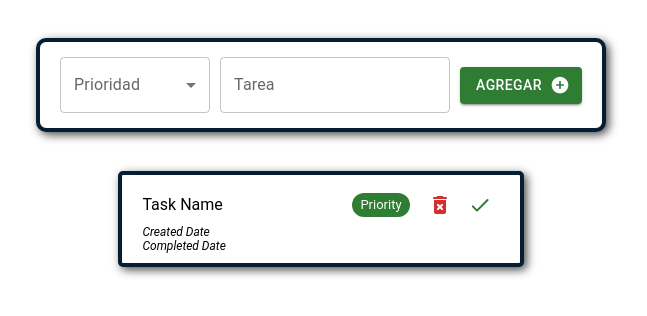
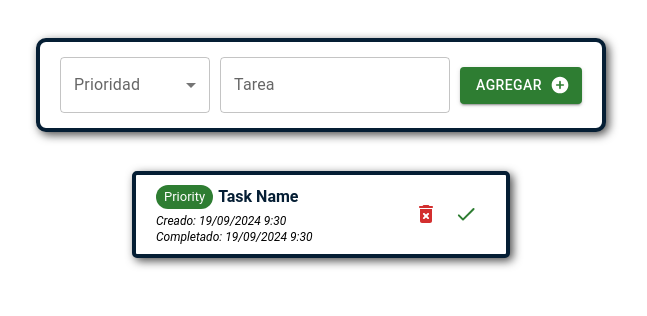
Before and after one commit to Santillan-Reyna-Ariel-Angel/to-do-list-as, a React (Vite) app: page / in a window 1280 px wide. Shown: the top 316 px of the page, without its empty margins (319-966 px from the left). Built offline with nearby package versions, Linux system fonts and the light colour scheme.

Commit message:
05 TaskCard template v2

```diff
--- a/src/components/TaskCard/TaskCard.jsx
+++ b/src/components/TaskCard/TaskCard.jsx
@@ -3,7 +3,6 @@ import {
   BodyContainer,
   TaskNameStyle,
   ActionsStyle,
-  PriorityStyle,
   CreatedStyle,
   CompletedStyle,
 } from './TaskCardStyles';
@@ -12,23 +11,26 @@ import DeleteForeverRoundedIcon from '@mui/icons-material/DeleteForeverRounded';
 import CheckRoundedIcon from '@mui/icons-material/CheckRounded';
 
 export const TaskCard = () => {
+  let date = '19/09/2024 9:30';
   return (
     <>
       <Background>
         <BodyContainer>
           <TaskNameStyle>
-            <p className="extraStyles">Task Name</p>
+            <>
+              <Chip
+                label="Priority"
+                variant="filled"
+                color="success"
+                size="small"
+                sx={{
+                  marginRight: '5px',
+                }}
+              />
+              <span className="extraStyles">Task Name</span>
+            </>
           </TaskNameStyle>
 
-          <PriorityStyle>
-            <Chip
-              className="extraStyles"
-              label="Priority"
-              variant="filled"
-              color="success"
-              size="small"
-            />
-          </PriorityStyle>
           <ActionsStyle>
             <div className="extraStyles">
               <IconButton color="error" onClick={() => {}}>
@@ -40,10 +42,10 @@ export const TaskCard = () => {
             </div>
           </ActionsStyle>
           <CreatedStyle>
-            <p className="extraStyles">Created Date</p>
+            <p className="extraStyles">{`Creado: ${date}`}</p>
           </CreatedStyle>
           <CompletedStyle>
-            <p className="extraStyles">Completed Date</p>
+            <p className="extraStyles">{`Completado: ${date}`}</p>
           </CompletedStyle>
         </BodyContainer>
       </Background>
--- a/src/components/TaskCard/TaskCardStyles.js
+++ b/src/components/TaskCard/TaskCardStyles.js
@@ -5,25 +5,21 @@ export const Background = styled.div`
   justify-content: center;
   margin-top: 3%;
   width: 100%;
-  ////
-  /* left: 0;
-  top: 0;
-  margin-top: 20px; */
 `;
 
 export const BodyContainer = styled.div`
   display: grid;
   background-color: #fff;
-  grid-template-columns: 200px auto auto;
+  grid-template-columns: 250px auto;
   grid-template-rows: auto;
-  grid-row-gap: 0px;
-  grid-column-gap: 10px;
+  grid-row-gap: 2px;
+  grid-column-gap: 0px;
   padding: 10px 20px;
   border: 4px solid #051e34;
   border-radius: 5px 5px 5px 5px;
   backdrop-filter: blur(18px);
   box-shadow: 3px 3px 10px rgba(0, 0, 0, 0.7);
-  grid-template-areas: 'TaskNameStyle PriorityStyle ActionsStyle' 'CreatedStyle CreatedStyle CreatedStyle' 'CompletedStyle CompletedStyle CompletedStyle';
+  grid-template-areas: 'TaskNameStyle  ActionsStyle' 'CreatedStyle  ActionsStyle' 'CompletedStyle  ActionsStyle';
 
   /* @media screen and (max-width: 768px) {
     grid-template-columns: 120px auto;
@@ -35,21 +31,15 @@ export const BodyContainer = styled.div`
 
 export const TaskNameStyle = styled.div`
   grid-area: TaskNameStyle;
-  align-self: center;
+  display: flex;
+  align-items: center;
+  margin-bottom: 3px;
   .extraStyles {
-    margin: 0px;
     width: 100%;
+    font-weight: bold;
+    color: #051e34;
   }
 `;
-
-export const PriorityStyle = styled.div`
-  grid-area: PriorityStyle;
-  align-self: center;
-  .extraStyles {
-    width: 100%;
-  }
-`;
-//
 
 export const ActionsStyle = styled.div`
   grid-area: ActionsStyle;
```
